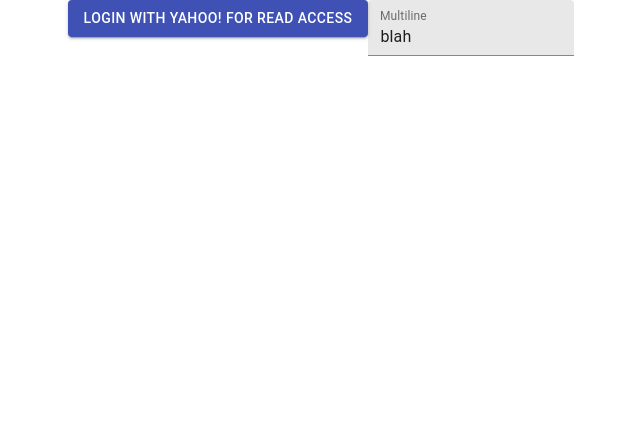
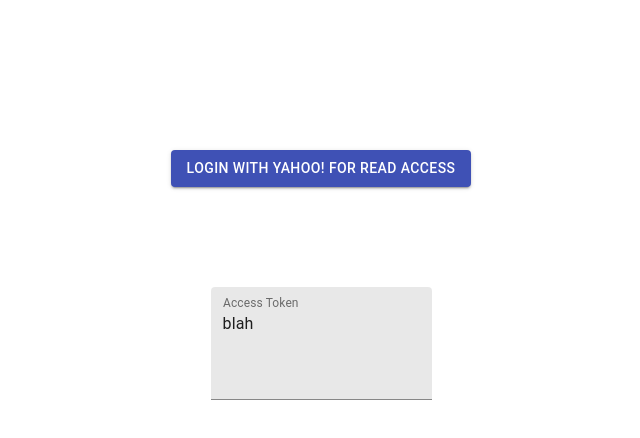
Before and after one commit to caltonji/YahooFFToken, a React (Create React App) app: page / in a window 1280 px wide. Shown: the top 438 px of the page, without its empty margins (319-959 px from the left). Built offline with nearby package versions, Linux system fonts and the light colour scheme.

Commit message:
trying to fix API

```diff
--- a/src/App.css
+++ b/src/App.css
@@ -1,5 +1,6 @@
 .App {
   text-align: center;
+  min-height: 100vh;
 }
 
 .App-logo {
--- a/src/Components/GetToken.css
+++ b/src/Components/GetToken.css
@@ -0,0 +1,7 @@
+.GetToken-login-button {
+    margin-top:150px !important;
+}
+
+.GetToken-text {
+    margin-top:100px !important;
+}
--- a/src/Components/GetToken.tsx
+++ b/src/Components/GetToken.tsx
@@ -1,6 +1,7 @@
 import {
     Button,
-    TextField
+    TextField,
+    Grid
     }
     from '@material-ui/core';
 import * as React from 'react';
@@ -44,7 +45,8 @@
         axios.get('/api/GetToken', {
             params: {
               code: code
-            }
+            },
+            baseURL: redirectUri
         })
         .then(function (response) {
             console.log(response);
@@ -56,19 +58,25 @@
 
     public render() {
         return (
-            <div>
-                <Button variant="contained" color="primary" href={loginUrl}>
+            <Grid
+                container
+                direction="column"
+                justify="space-between"
+                alignItems="center"
+                >
+                <Button className="GetToken-login-button" variant="contained" color="primary" href={loginUrl}>
                     {loginTitle}
                 </Button>
                 <TextField
+                    className="GetToken-text"
                     id="filled-multiline-flexible"
-                    label="Multiline"
+                    label="Access Token"
                     multiline
-                    rowsMax={4}
+                    rows={4}
                     value={this.state.token}
                     variant="filled"
                     />
-            </div>
+            </Grid>
         );
     }
 }
```
Also changed, not shown: 1 other file (tests, documents, lock files or other folders).
